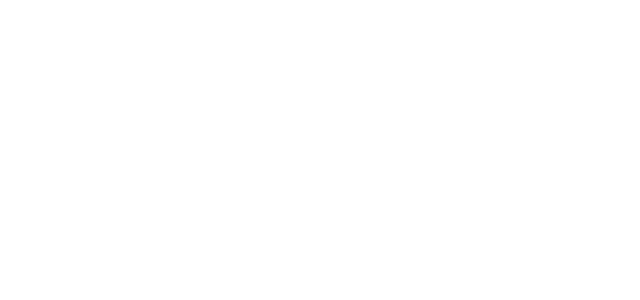
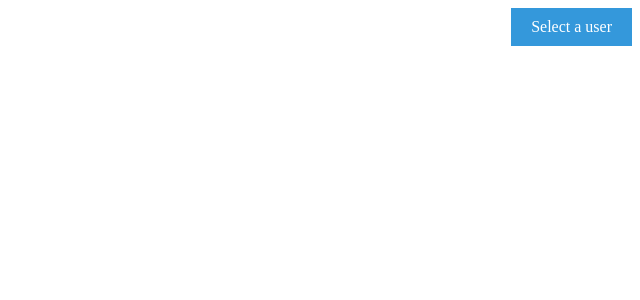
Before and after one commit to Ekelalfred/vokabel-app, an Angular app: page / in a window 1280 px wide. Shown: the top 300 px of the page, without its empty margins (640-1280 px from the left). Built offline with nearby package versions, Linux system fonts and the light colour scheme.

Commit message:
Build user dropdown

```diff
--- a/main.ts
+++ b/main.ts
@@ -4,6 +4,9 @@ import { GeneratedCacheAdapter } from "@mikro-orm/core";
 import * as fs from "fs";
 import { MikroORM } from "@mikro-orm/sqlite";
 import { User } from "./src/modules/user.entity.js";
+import { Language } from "./src/modules/language.entity.js";
+import { Word } from "./src/modules/word.entity.js";
+import { Session } from "./src/modules/session.entity.js";
 import { fileURLToPath } from "url";
 
 const __filename = fileURLToPath(import.meta.url);
@@ -41,7 +44,7 @@ app.on('window-all-closed', () => {
 
 const orm = await MikroORM.init({
   dbName: "vokabel.db",
-  entities: [User],
+  entities: [User, Language, Word, Session],
   metadataCache: {
     enabled: true,
     adapter: GeneratedCacheAdapter,
--- a/package.json
+++ b/package.json
@@ -5,6 +5,7 @@
   "scripts": {
     "ng": "ng",
     "start": "tsc && mikro-orm cache:generate --ts --combined && ng build && electron-forge start",
+    "start-ang": "tsc && ng build && electron-forge start",
     "build": "ng build",
     "watch": "ng build --watch --configuration development",
     "test": "ng test",
--- a/src/app/navbar/navbar/navbar.component.html
+++ b/src/app/navbar/navbar/navbar.component.html
@@ -1,3 +1,8 @@
 <nav>
-
+    <div class="dropdown">
+        <div class="dropdown-button">{{ currentUser || "Select a user" }}</div>
+        <div class="dropdown-content">
+            <div *ngFor="let option of options" class="option" (click)="selectUser(option)">{{ option }}</div>
+        </div>
+    </div>
 </nav>
--- a/src/app/navbar/navbar/navbar.component.scss
+++ b/src/app/navbar/navbar/navbar.component.scss
@@ -0,0 +1,48 @@
+nav {
+    display: flex;
+    justify-content: flex-end;
+}
+
+.dropdown {
+  position: relative;
+  display: inline-block;
+}
+
+.dropdown-button {
+  background-color: #3498db;
+  color: white;
+  padding: 10px 20px;
+  font-size: 16px;
+  border: none;
+  cursor: pointer;
+}
+
+.dropdown-content {
+  display: none;
+  position: absolute;
+  right: 0;
+  background-color: #f9f9f9;
+  min-width: fit-content;
+  box-shadow: 0px 8px 16px rgba(0, 0, 0, 0.2);
+  z-index: 1;
+}
+
+.dropdown-content div.option {
+  color: black;
+  padding: 12px 16px;
+  text-decoration: none;
+  display: block;
+  white-space: nowrap;
+}
+
+.dropdown-content div.option:hover {
+  background-color: #f1f1f1;
+}
+
+.dropdown:hover .dropdown-content {
+  display: block;
+}
+
+.dropdown:hover .dropdown-button {
+  background-color: #2980b9;
+}
--- a/src/app/navbar/navbar/navbar.component.ts
+++ b/src/app/navbar/navbar/navbar.component.ts
@@ -1,11 +1,24 @@
+import { CommonModule } from '@angular/common';
 import { Component } from '@angular/core';
+import { DropdownService } from '../../services/dropdown.service';
 
 @Component({
   selector: 'app-navbar',
-  imports: [],
+  imports: [CommonModule],
   templateUrl: './navbar.component.html',
   styleUrl: './navbar.component.scss'
 })
 export class NavbarComponent {
+  currentUser: string | null = null;
+  options: string[] = ["Option 1", "A lot more text in this one", "Option 3"];
 
+  constructor(private dropdownService: DropdownService) {
+    this.dropdownService.selectedOption$.subscribe(option => {
+      this.currentUser = option;
+    });
+  }
+
+  public selectUser(username: string): void {
+    this.dropdownService.setSelectedOption(username);
+  }
 }
--- /dev/null
+++ b/src/app/services/dropdown.service.ts
@@ -0,0 +1,20 @@
+import { Injectable } from '@angular/core';
+import { BehaviorSubject } from 'rxjs';
+
+@Injectable({
+  providedIn: 'root'
+})
+export class DropdownService {
+
+  private selectedOptionSource = new BehaviorSubject<string | null>(null);
+
+  selectedOption$ = this.selectedOptionSource.asObservable();
+
+  setSelectedOption(option: string): void {
+    this.selectedOptionSource.next(option);
+  }
+
+  getSelectedOption(): string | null {
+    return this.selectedOptionSource.value;
+  }
+}
--- a/src/modules/language.entity.ts
+++ b/src/modules/language.entity.ts
@@ -1,5 +1,5 @@
 import { Entity, ManyToOne, PrimaryKey, Property } from '@mikro-orm/core';
-import { Word } from './word.entity';
+import { Word } from './word.entity.js';
 
 @Entity()
 export class Language {
--- a/src/modules/session.entity.ts
+++ b/src/modules/session.entity.ts
@@ -1,6 +1,6 @@
 import { Collection, Entity, ManyToOne, OneToMany, PrimaryKey, Property } from '@mikro-orm/core';
-import { Word } from './word.entity';
-import { User } from './user.entity';
+import { Word } from './word.entity.js';
+import { User } from './user.entity.js';
 
 @Entity()
 export class Session {
--- a/src/modules/user.entity.ts
+++ b/src/modules/user.entity.ts
@@ -1,5 +1,5 @@
 import { Collection, Entity, OneToMany, PrimaryKey, Property } from '@mikro-orm/core';
-import { Session } from './session.entity';
+import { Session } from './session.entity.js';
 
 @Entity()
 export class User {
--- a/src/modules/word.entity.ts
+++ b/src/modules/word.entity.ts
@@ -1,6 +1,6 @@
 import { Entity, ManyToOne, OneToMany, PrimaryKey, Property } from '@mikro-orm/core';
-import { Language } from './language.entity';
-import { Session } from './session.entity';
+import { Language } from './language.entity.js';
+import { Session } from './session.entity.js';
 
 @Entity()
 export class Word {
```
Also changed, not shown: 1 other file (tests, documents, lock files or other folders).
